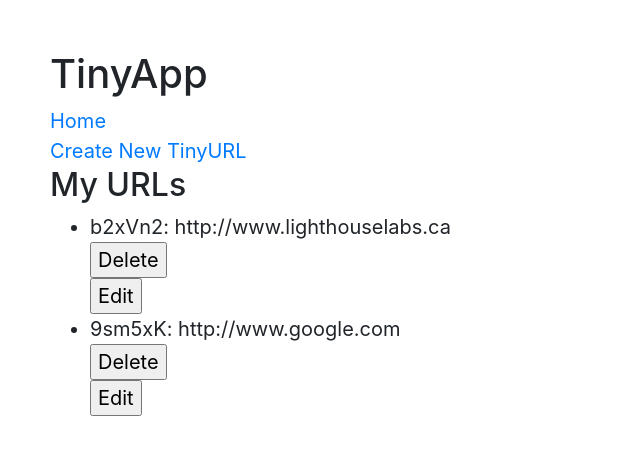
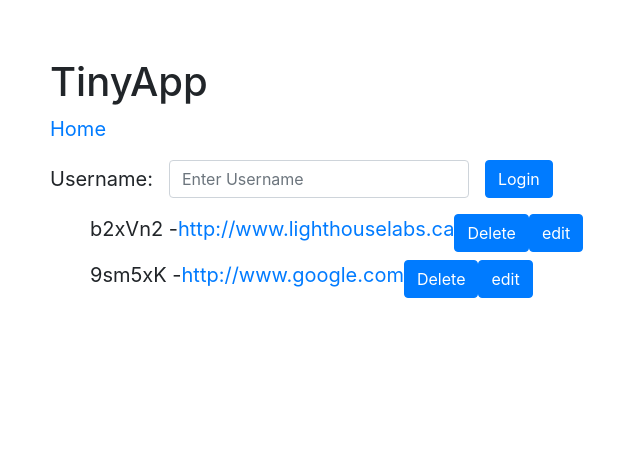
Before and after one commit to wizardmanj/tinyAppProject, a Node server app: page /urls in a window 1280 px wide. Shown: the top 455 px of the page, without its empty margins (0-640 px from the left). Run offline with Node 20, Linux system fonts and the light colour scheme; some libraries are stand-ins or nearby versions.

Commit message:
added login/logout endpoints w/  fields/ buttons and cookie tracking

```diff
--- a/express_server.js
+++ b/express_server.js
@@ -1,14 +1,16 @@
-//module reqs and port/app settings
-const express = require("express");
-
+//port used for dev/testing
 const PORT = 8080;
 
+//framework, parsing and template engine specs
+const express = require("express");
 const app = express();
 app.set("view engine", "ejs");
 
 const bodyParser = require("body-parser");
 app.use(bodyParser.urlencoded({extended: true}));
 
+const cookieParser = require('cookie-parser')
+app.use(cookieParser())
 
 //used for: shortURL generator
 const generateRandomString = () => Math.random().toString(36).substr(2,8);
@@ -21,16 +23,23 @@ const urlDatabase = {
 
 //get handlers
 app.get("/urls", (req, res) => {
-    let templateVars = { urls: urlDatabase };
+    let templateVars = {
+        urls: urlDatabase,
+        username: req.cookies["username"]};
     res.render("urls_index", templateVars);
 });
 
 app.get("/urls/new", (req, res) => {
-    res.render("urls_new");
+    let templateVars = {
+        username: req.cookies["username"]}
+    res.render("urls_new", templateVars);
 });
 
 app.get("/urls/:shortURL/", (req, res) => {
-    let templateVars = { shortURL: req.params.shortURL, longURL: urlDatabase[req.params.shortURL]};
+    let templateVars = {
+        shortURL: req.params.shortURL,
+        longURL: urlDatabase[req.params.shortURL],
+        username: req.cookies["username"]};
     res.render("urls_show", templateVars);
 });
 
@@ -39,34 +48,40 @@ app.get("/u/:shortURL", (req, res) => {
     res.redirect(longURL);
 });
 
-//post handler with redirects
+//post handlers (with redirects where applicable)
 app.post("/urls", (req, res) => {
     let shortUrlKey = generateRandomString();
     let longURL = req.body.longURL;
     urlDatabase[shortUrlKey] = longURL;
-    res.redirect(`/urls/${shortUrlKey}`);
+    console.log(shortUrlKey);
+    // res.redirect(`/urls/${shortUrlKey}`);
 });
 
 //Update (using post in place of put) to update a longURL
-app.post("/urls/:shortURL/", (req, res) => {
+app.post("/urls/:shortURL", (req, res) => {
     var formContent = req.body.longURL;
     urlDatabase[req.params.shortURL] = formContent;
     res.redirect('/urls');
 });
 
-//update a long URL using put
-// app.put("/urls/:shortURL/", (req, res) => {
-    //     var formContent= req.body.longURL;
-    //     urlDatabase[req.params.shortURL] = formContent;
-    //     res.redirect('/urls');
-// });
+app.post("/login", (req, res) => {
+    let username = req.body.username;
+    res.cookie('username', username);
+    res.redirect("/urls");
+})
+
 
 //This deletes a URL (short and long)
 app.post("/urls/:shortURL/delete", (req, res) => {
     delete urlDatabase[req.params.shortURL];
-    res.redirect("/urls/");
+    res.redirect("/urls");
 });
 
+app.post("/logout", (req, res) => {
+    let username = req.body.username;
+    res.clearCookie('username');
+    res.redirect("/urls");
+})
 //app is listening
 app.listen(PORT, () => {
     console.log(`Example app listening on port ${PORT}!`);
--- a/package.json
+++ b/package.json
@@ -12,6 +12,7 @@
   "license": "ISC",
   "dependencies": {
     "body-parser": "^1.18.3",
+    "cookie-parser": "^1.4.4",
     "ejs": "^2.6.1",
     "express": "^4.16.4"
   },
--- /dev/null
+++ b/styles.css
@@ -0,0 +1,5 @@
+.flex {
+    display: flex;
+    justify-content: center;
+    align-items: center;
+}
--- a/views/partials/_header.ejs
+++ b/views/partials/_header.ejs
@@ -1,2 +1,16 @@
 <h1>TinyApp</h1>
-<a href="/urls/">Home</a>
+<a href="/urls">Home</a>
+<% if (username) {%>
+ <h1>Welcome user: <%= username %></h1>
+      <form method="POST" action= "/logout">
+                <div class="form-group mb-2">
+                    <button type="submit" class = "btn btn-primary">Logout</button>
+                </div>
+       </form>
+<%} else {%>
+      <form class="form-inline" action="/login " method="POST">
+            <label for="username">Username:</label>
+            <input class="form-control" type="text" name="username" placeholder="Enter Username" style="width: 300px; margin: 1em">
+            <button type="submit" class="btn btn-primary">Login</button>
+      </form>
+<% } %>
--- a/views/urls_index.ejs
+++ b/views/urls_index.ejs
@@ -4,29 +4,33 @@
  <meta charset="utf-8">
  <meta name="viewport" content="width=device-width, initial-scale=1, shrink-to-fit=no">
 
+ <!-- Bootstrap CSS -->
+ <link rel="stylesheet" href="styles.css" type="text/css">
  <link rel="stylesheet" href="https://stackpath.bootstrapcdn.com/bootstrap/4.2.1/css/bootstrap.min.css" integrity="sha384-GJzZqFGwb1QTTN6wy59ffF1BuGJpLSa9DkKMp0DgiMDm4iYMj70gZWKYbI706tWS" crossorigin="anonymous">
  <title>TinyApp</title>
 </head>
 <body style="font-size:20px; padding:50px;">
 
-    <header>
+   <h1>
      <% include ./partials/_header %>
-    </header>
-
-    <a href="/urls/new">Create New TinyURL</a>
-
-    <h2>My URLs</h2>
+   </h1>
    <ul>
-        <% for (var url in urls) { %>
-            <li><%= url %>: <%= urls[url] %>
-            <form method="POST" action="<%=`/urls/${url}/delete`%>">
-                <input type="submit" value= "Delete"></form>
-            <form method="GET" action="<%=`/urls/${url}/`%>">
-                <input type="submit" value= "Edit">
+   <% for (let url in urls) { %>
+       <li style="display: flex;"><%= url %> - <a href= <%=  urls[url]  %>> <%= urls[url] %> </a>
+         <form method="POST" action="/urls/<%= url %>/delete">
+           <div class="form-group mb-2">
+             <button type="submit" class="btn btn-primary">Delete</button>
+         </form>
+         </div>
+         <form method="GET" action="/urls/<%= url %>">
+           <div class="form-group mb-2">
+             <button type="submit" class="btn btn-primary">edit</button>
+           </div>
          </form>
        </li>
    <% }; %>
    </ul>
 
+
 </body>
 </html>
--- a/views/urls_show.ejs
+++ b/views/urls_show.ejs
@@ -13,13 +13,13 @@
             <% include ./partials/_header %>
     </header>
 
-    <a href="/urls/new/">Create New TinyURL</a>
+    <a href="/urls/new">Create New TinyURL</a>
 
     <h2>My URLs</h2>
     <ul>
         <li><%= shortURL %> - <%= longURL %></li>
     </ul>
-    <form class="form-inline" action="/urls/<%= shortURL %>" method="POST">
+    <form class="form-inline" action="/urls/ <%= shortURL %>" method="POST">
         <div class="form-group mb-2">
           <label for="shortURL">Edit URL:</label>
           <input class="form-control" type="text" name="longURL" value="<%= longURL %>" style="width: 300px; margin: 1em">
```
Also changed, not shown: 1 other file. Lines whose indentation alone changed are shown as unchanged.
